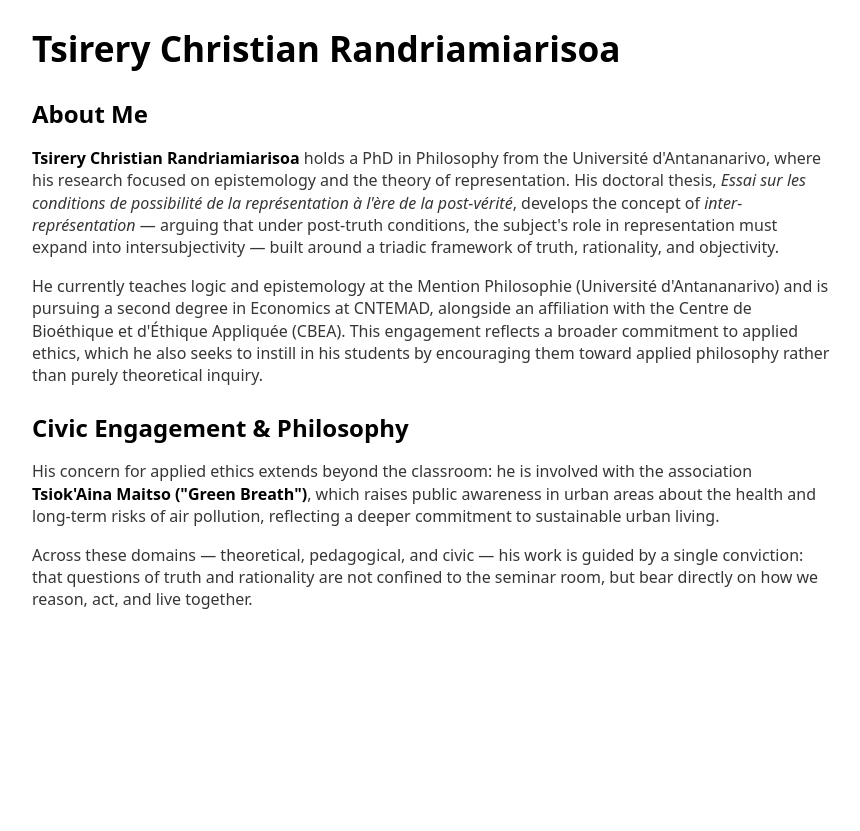
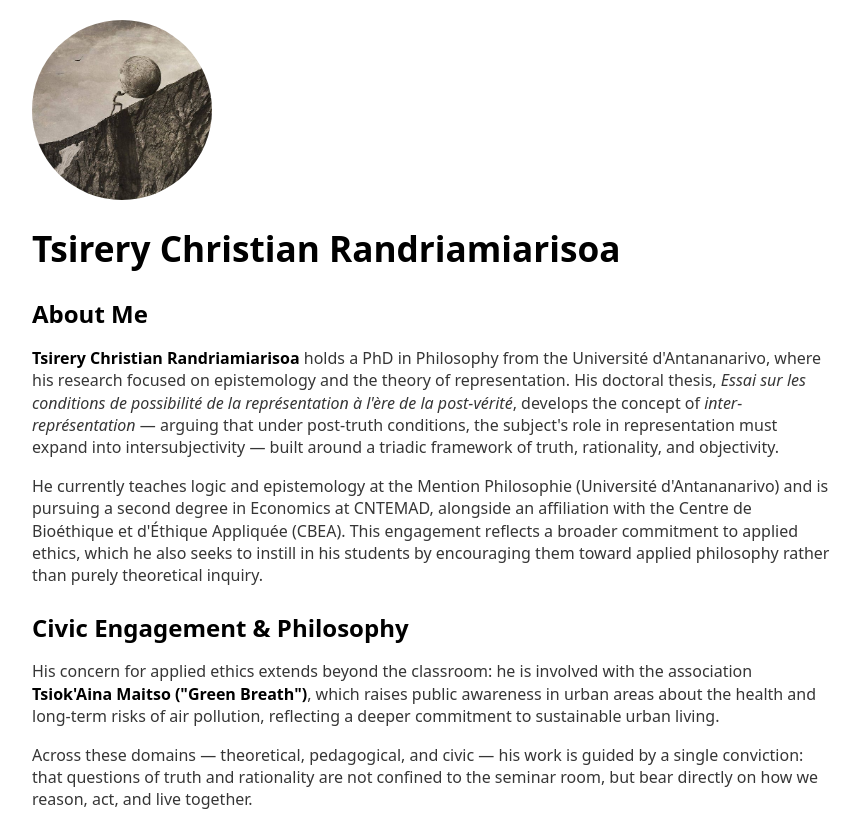
Before and after one commit to tsirery/tsirery.github.io, a plain HTML site: page index.html in a window 1280 px wide. Shown: the whole page, without its empty margins (208-1068 px from the left). Before the commit the page ends 800 px from the top, so only its background shows below. Drawn offline with nearby package versions, Linux system fonts and the light colour scheme.

Commit message:
Update index.html

```diff
--- a/index.html
+++ b/index.html
@@ -6,6 +6,8 @@
     <link rel="stylesheet" href="https://cdn.jsdelivr.net/npm/water.css@2/out/water.css">
   </head>
   <body>
+    <!-- Profile Picture -->
+  <img src="sisyphos art.jpg" alt="Tsirery Christian Randriamiarisoa" style="width: 180px; height: 180px; border-radius: 50%; object-fit: cover; display: block; margin: 20px 0;">
     <h1>Tsirery Christian Randriamiarisoa</h1>
 
     <h2>About Me</h2>
```
